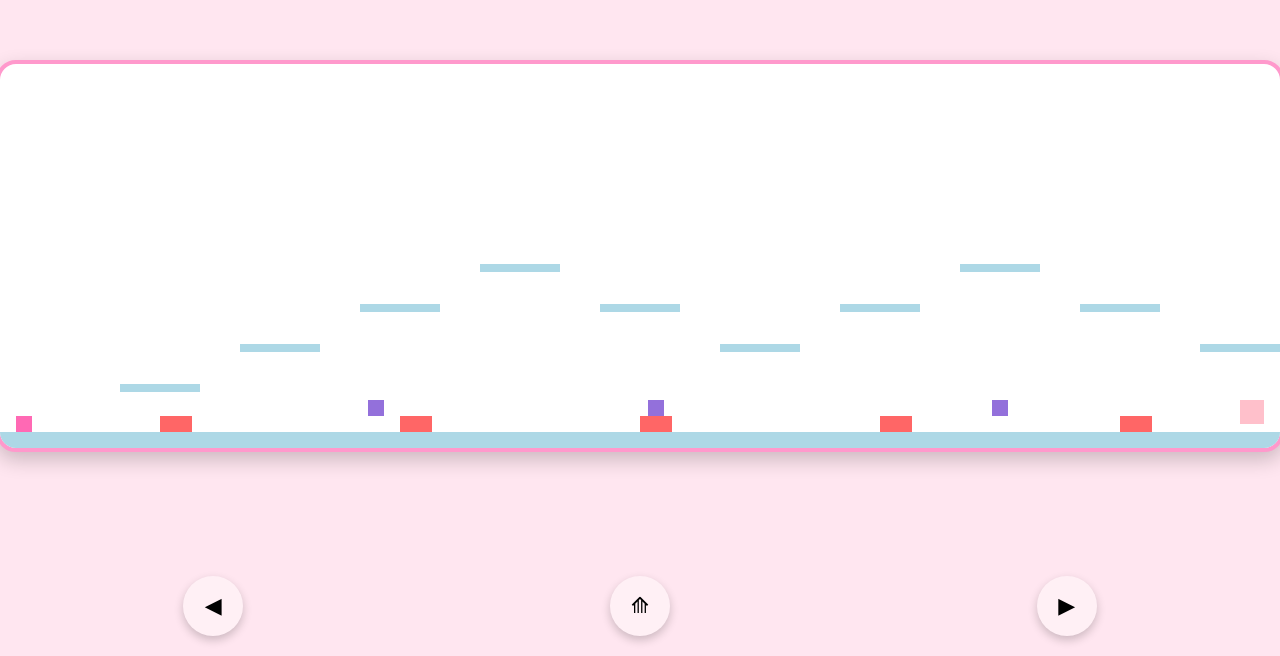
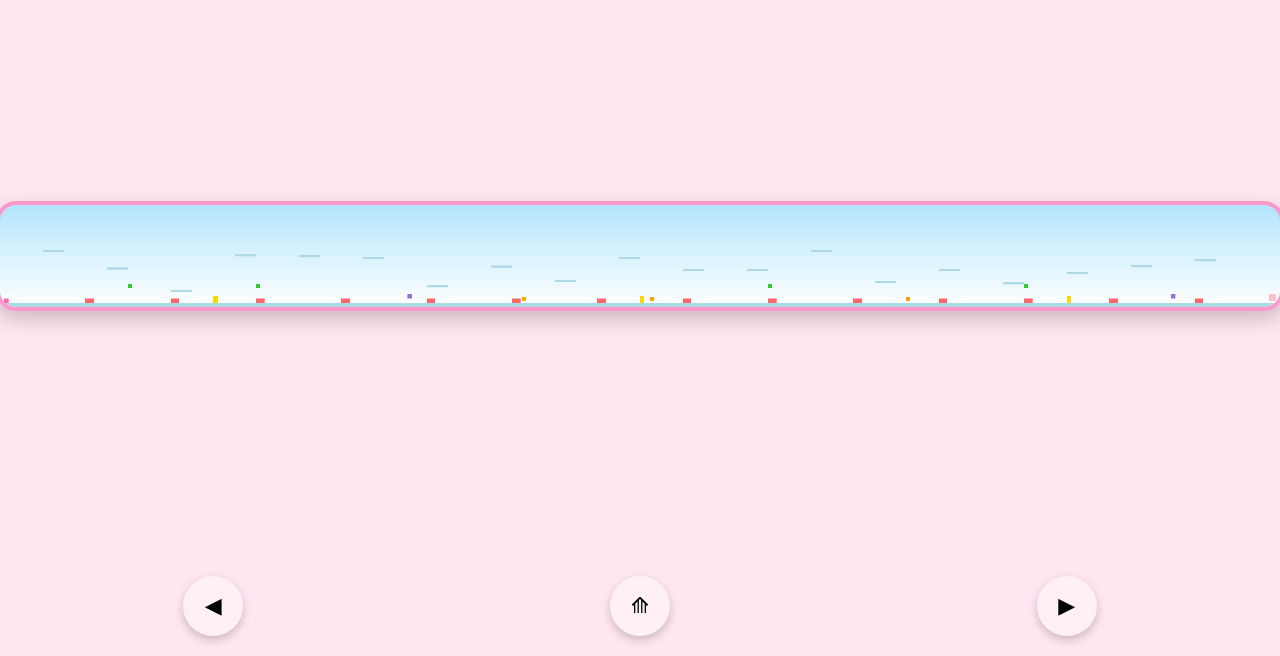
Before and after one commit to NASS-E-LIBRARY/PECULIARSGAME, a plain HTML site: page index.html in a window 1280 px wide. Shown: the part 144-800 px from the top of the page. Drawn offline with Linux system fonts and the light colour scheme.

Commit message:
Update index.html

```diff
--- a/index.html
+++ b/index.html
@@ -2,273 +2,159 @@
 <html lang="en">
 <head>
   <meta charset="utf-8" />
-  <meta name="viewport" content="width=device-width, initial-scale=1, maximum-scale=1, user-scalable=no" />
-  <title>Peculiar's Adventure 💖</title>
-
-  <!-- ==========================
-       GitHub-Ready HTML Game
-       Author: YourName
-       Repo: Peculiar's Adventure
-       Description: Cute mobile-friendly platformer
-       ========================== -->
-
+  <meta name="viewport" content="width=device-width, initial-scale=1, maximum-scale=1, user-scalable=no, viewport-fit=cover" />
+  <title>Peculiar's Extended Adventure 💖</title>
   <style>
-    body {
-      margin: 0;
-      background: #ffe6f0;
-      font-family: sans-serif;
-      -webkit-user-select: none;
-      user-select: none;
-    }
-
-    #gameWrap {
-      position: fixed;
-      inset: 0;
-      display: grid;
-      place-items: center;
-    }
-
-    canvas {
-      background: #fff;
-      border: 4px solid #ff99cc;
-      border-radius: 20px;
-      box-shadow: 0 8px 20px rgba(0,0,0,.2);
-      touch-action: none;
-      max-width: 100%;
-      height: auto;
-    }
-
-    #controls {
-      position: fixed;
-      bottom: 20px;
-      left: 0;
-      right: 0;
-      display: flex;
-      justify-content: space-around;
-    }
-
-    button {
-      width: 60px;
-      height: 60px;
-      border-radius: 50%;
-      border: none;
-      background: #fff0f5;
-      font-size: 22px;
-      box-shadow: 0 4px 10px rgba(0,0,0,.2);
-      transition: transform 0.1s;
-    }
-
-    button:active {
-      transform: scale(0.9);
-    }
-
-    #win {
-      display: none;
-      position: fixed;
-      inset: 0;
-      background: rgba(0,0,0,.85);
-      color: #fff;
-      font-family: sans-serif;
-      justify-content: center;
-      align-items: center;
-      flex-direction: column;
-      z-index: 10;
-      padding: 20px;
-      text-align: center;
-    }
-
-    #win h1 {
-      background: #ff99cc;
-      padding: 20px;
-      border-radius: 20px;
-      max-width: 90%;
-    }
-
-    #win p {
-      font-size: 18px;
-      margin-top: 20px;
-      max-width: 90%;
-    }
+    body { margin:0; background:#ffe6f0; overflow:hidden; }
+    #gameWrap { position:fixed; inset:0; display:flex; justify-content:center; align-items:center; }
+    canvas { background:linear-gradient(#b3e5fc, #fff); border:4px solid #ff99cc; border-radius:20px; box-shadow:0 8px 20px rgba(0,0,0,.2); touch-action:none; }
+    #controls { position:fixed; bottom:20px; left:0; right:0; display:flex; justify-content:space-around; z-index:10; }
+    button { width:60px; height:60px; border-radius:50%; border:none; background:#fff0f5; font-size:22px; box-shadow:0 4px 10px rgba(0,0,0,.2); }
+    #win { display:none; position:fixed; inset:0; background:rgba(0,0,0,.85); color:#fff; font-family:sans-serif; justify-content:center; align-items:center; flex-direction:column; z-index:20; padding:20px; text-align:center; }
+    #win h1 { background:#ff99cc; padding:20px; border-radius:20px; max-width:90%; }
+    #win p { font-size:18px; margin-top:20px; max-width:90%; }
   </style>
 </head>
 <body>
-  <!-- Game Canvas -->
-  <div id="gameWrap">
-    <canvas id="game" width="1600" height="480"></canvas>
-  </div>
-
-  <!-- Touch Controls -->
+  <div id="gameWrap"><canvas id="game" width="6000" height="480"></canvas></div>
   <div id="controls">
     <button id="left">◀</button>
     <button id="jump">⟰</button>
     <button id="right">▶</button>
   </div>
-
-  <!-- Win Screen -->
   <div id="win">
     <h1>Congrats Peculiar 💖</h1>
     <p>You beat the big adventure!</p>
-    <p><strong>Don’t tell Peculiar, but Leczy kinda likes her 💕</strong></p>
+    <p><strong>Don't tell Peculiar, but Leczy kinda likes her 💕</strong></p>
     <button onclick="restart()">Play Again</button>
   </div>
+<script>
+const canvas=document.getElementById("game");
+const ctx=canvas.getContext("2d");
+let keys={left:false,right:false,jump:false};
 
-<script>
-/* ==========================
-   Game Variables
-   ========================== */
-const canvas = document.getElementById("game");
-const ctx = canvas.getContext("2d");
-let keys = { left: false, right: false, jump: false };
+function resizeCanvas(){
+  const maxW=window.innerWidth;
+  const maxH=window.innerHeight-120;
+  const scale=Math.min(maxW/canvas.width,maxH/canvas.height);
+  canvas.style.width=canvas.width*scale+"px";
+  canvas.style.height=canvas.height*scale+"px";
+}
+window.addEventListener("resize",resizeCanvas);
+resizeCanvas();
 
-// Player
-let player = { x: 20, y: 420, w: 20, h: 20, vx: 0, vy: 0, onGround: false };
+// player
+let player={x:20,y:420,w:20,h:20,vx:0,vy:0,onGround:false,checkpoint:{x:20,y:420},jumping:false};
+// goal
+let goal={x:5950,y:420,w:30,h:30};
+// checkpoints
+let checkpoints=[{x:1000,y:430,w:20,h:30},{x:3000,y:430,w:20,h:30},{x:5000,y:430,w:20,h:30}];
+// platforms
+let plats=[{x:0,y:460,w:6000,h:20}];
+for(let i=200;i<5800;i+=300){
+  plats.push({x:i,y:400-Math.random()*200,w:100,h:10});
+}
+// spikes
+let spikes=[];
+for(let i=400;i<5800;i+=400){
+  spikes.push({x:i,y:440,w:40,h:20});
+}
+// enemies (ground, jumping, flying)
+let enemies=[];
+for(let i=600;i<5800;i+=600){
+  let type=Math.floor(Math.random()*3);
+  enemies.push({x:i,y:420,w:20,h:20,dir:Math.random()<0.5?-1:1,min:i-50,max:i+150,type:type,vy:0,baseY:420,onGround:true});
+}
 
-// Goal
-let goal = { x: 1550, y: 420, w: 30, h: 30 };
-
-// Platforms
-let plats = [
-  {x:0,y:460,w:1600,h:20},
-  {x:150,y:400,w:100,h:10},
-  {x:300,y:350,w:100,h:10},
-  {x:450,y:300,w:100,h:10},
-  {x:600,y:250,w:100,h:10},
-  {x:750,y:300,w:100,h:10},
-  {x:900,y:350,w:100,h:10},
-  {x:1050,y:300,w:100,h:10},
-  {x:1200,y:250,w:100,h:10},
-  {x:1350,y:300,w:100,h:10},
-  {x:1500,y:350,w:100,h:10}
-];
-
-// Hazards
-let spikes = [
-  {x:200,y:440,w:40,h:20},
-  {x:500,y:440,w:40,h:20},
-  {x:800,y:440,w:40,h:20},
-  {x:1100,y:440,w:40,h:20},
-  {x:1400,y:440,w:40,h:20}
-];
-
-// Enemies
-let enemies = [
-  {x:350,y:420,w:20,h:20,dir:1,min:300,max:500},
-  {x:700,y:420,w:20,h:20,dir:1,min:650,max:850},
-  {x:1150,y:420,w:20,h:20,dir:-1,min:1100,max:1300}
-];
-
-/* ==========================
-   Helper Functions
-   ========================== */
 function rect(a,b){return !(a.x+a.w<b.x||a.x>b.x+b.w||a.y+a.h<b.y||a.y>b.y+b.h)}
 
-function reset(){
-  player.x = 20; player.y = 420;
-  player.vx = player.vy = 0;
-  cameraX = 0;
-}
+function update(){
+  // smoother gravity
+  player.vy+=0.35;
+  if(keys.left) player.vx=-3; else if(keys.right) player.vx=3; else player.vx=0;
 
-function win(){
-  document.getElementById("win").style.display="flex";
-}
-
-function restart(){
-  document.getElementById("win").style.display="none";
-  reset();
-}
-
-/* ==========================
-   Game Loop
-   ========================== */
-let cameraX=0;
-
-function update(){
-  // Gravity
-  player.vy += 0.5;
-
-  // Movement
-  if(keys.left) player.vx = -3;
-  else if(keys.right) player.vx = 3;
-  else player.vx = 0;
-
-  if(keys.jump && player.onGround){
-    player.vy = -9;
-    player.onGround = false;
+  // variable jump height
+  if(keys.jump && player.onGround && !player.jumping){
+    player.vy=-9.5;
+    player.onGround=false;
+    player.jumping=true;
+  }
+  if(!keys.jump && player.jumping && player.vy < -3){
+    player.vy=-3; // cut jump short if button released
+    player.jumping=false;
+  }
+  if(!keys.jump && player.onGround){
+    player.jumping=false;
   }
 
-  player.x += player.vx;
-  player.y += player.vy;
-
-  player.onGround = false;
+  player.x+=player.vx; player.y+=player.vy;
+  player.onGround=false;
   for(let p of plats){
     if(rect(player,p)){
-      if(player.vy > 0){
-        player.y = p.y - player.h;
-        player.vy = 0;
-        player.onGround = true;
-      }
+      if(player.vy>0){player.y=p.y-player.h;player.vy=0;player.onGround=true;}
     }
   }
-
-  // Collisions
   for(let s of spikes){ if(rect(player,s)) reset(); }
   for(let e of enemies){
-    e.x += 2 * e.dir;
-    if(e.x < e.min || e.x > e.max) e.dir *= -1;
+    if(e.type===0){ // ground walker
+      e.x+=2*e.dir;
+      if(e.x<e.min||e.x>e.max) e.dir*=-1;
+    } else if(e.type===1){ // jumper
+      if(e.onGround){ e.vy=-8; e.onGround=false; }
+      e.vy+=0.5;
+      e.y+=e.vy;
+      if(e.y>=e.baseY){ e.y=e.baseY; e.vy=0; e.onGround=true; }
+    } else if(e.type===2){ // flyer
+      e.y=e.baseY+Math.sin(Date.now()/400)*40;
+      e.x+=1.5*e.dir;
+      if(e.x<e.min||e.x>e.max) e.dir*=-1;
+    }
     if(rect(player,e)) reset();
   }
-
-  if(player.y > canvas.height) reset();
+  for(let c of checkpoints){
+    if(rect(player,c)) player.checkpoint={x:c.x,y:c.y-10};
+  }
+  if(player.y>canvas.height) reset();
   if(rect(player,goal)) win();
 }
 
 function draw(){
   ctx.clearRect(0,0,canvas.width,canvas.height);
-  ctx.save();
-  ctx.translate(-cameraX,0);
+  ctx.save(); ctx.translate(-cameraX,0);
 
-  // Draw Goal
+  // goal
   ctx.fillStyle="#ffc0cb"; ctx.fillRect(goal.x,goal.y,goal.w,goal.h);
-
-  // Draw Platforms
+  // platforms
   ctx.fillStyle="#add8e6"; plats.forEach(p=>ctx.fillRect(p.x,p.y,p.w,p.h));
-
-  // Draw Hazards
+  // spikes
   ctx.fillStyle="#ff6666"; spikes.forEach(s=>ctx.fillRect(s.x,s.y,s.w,s.h));
-
-  // Draw Enemies
-  ctx.fillStyle="#9370db"; enemies.forEach(e=>ctx.fillRect(e.x,e.y,e.w,e.h));
-
-  // Draw Player
+  // enemies
+  enemies.forEach(e=>{
+    if(e.type===0){ ctx.fillStyle="#9370db"; }
+    else if(e.type===1){ ctx.fillStyle="#32cd32"; }
+    else { ctx.fillStyle="#ffa500"; }
+    ctx.fillRect(e.x,e.y,e.w,e.h);
+  });
+  // checkpoints
+  ctx.fillStyle="#ffd700"; checkpoints.forEach(c=>ctx.fillRect(c.x,c.y,c.w,c.h));
+  // player
   ctx.fillStyle="#ff69b4"; ctx.fillRect(player.x,player.y,player.w,player.h);
 
   ctx.restore();
 }
 
-function loop(){
-  update();
-  cameraX = Math.max(0, player.x - 200);
-  draw();
-  requestAnimationFrame(loop);
-}
-loop();
+let cameraX=0;
+function loop(){update();cameraX=Math.max(0,player.x-200);draw();requestAnimationFrame(loop);}loop();
 
-/* ==========================
-   Input Controls
-   ========================== */
-// Keyboard
-window.addEventListener("keydown",e=>{
-  if(e.key==="ArrowLeft") keys.left=true;
-  if(e.key==="ArrowRight") keys.right=true;
-  if(e.key==="ArrowUp") keys.jump=true;
-});
-window.addEventListener("keyup",e=>{
-  if(e.key==="ArrowLeft") keys.left=false;
-  if(e.key==="ArrowRight") keys.right=false;
-  if(e.key==="ArrowUp") keys.jump=false;
-});
+function reset(){player.x=player.checkpoint.x;player.y=player.checkpoint.y;player.vx=player.vy=0;}
+function win(){document.getElementById("win").style.display="flex";}
+function restart(){document.getElementById("win").style.display="none"; player.checkpoint={x:20,y:420}; reset();}
 
-// Touch + Mouse
+// keyboard controls
+window.addEventListener("keydown",e=>{if(e.key==="ArrowLeft")keys.left=true;if(e.key==="ArrowRight")keys.right=true;if(e.key==="ArrowUp")keys.jump=true;});
+window.addEventListener("keyup",e=>{if(e.key==="ArrowLeft")keys.left=false;if(e.key==="ArrowRight")keys.right=false;if(e.key==="ArrowUp")keys.jump=false;});
+
+// touch controls
 function bind(btn,prop){
   btn.addEventListener("touchstart",e=>{e.preventDefault();keys[prop]=true;},{passive:false});
   btn.addEventListener("touchend",e=>{e.preventDefault();keys[prop]=false;},{passive:false});
```
